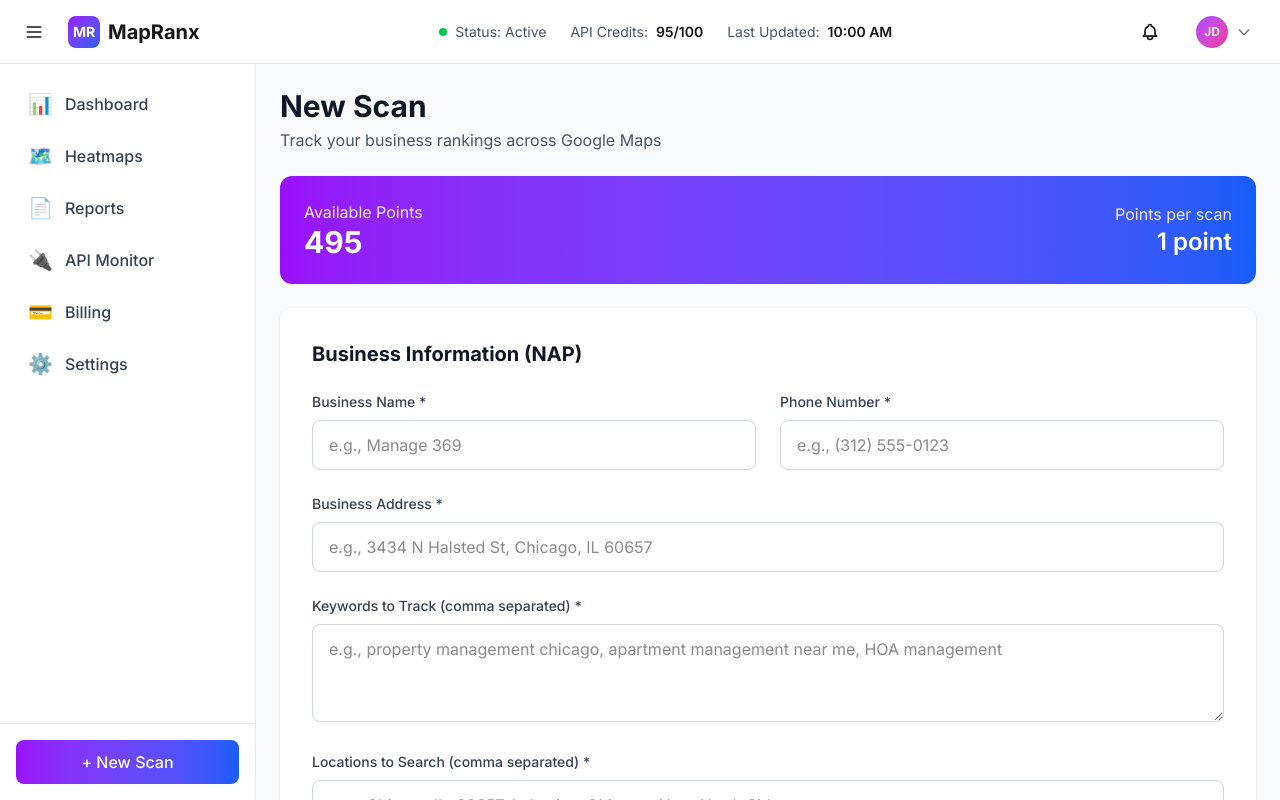
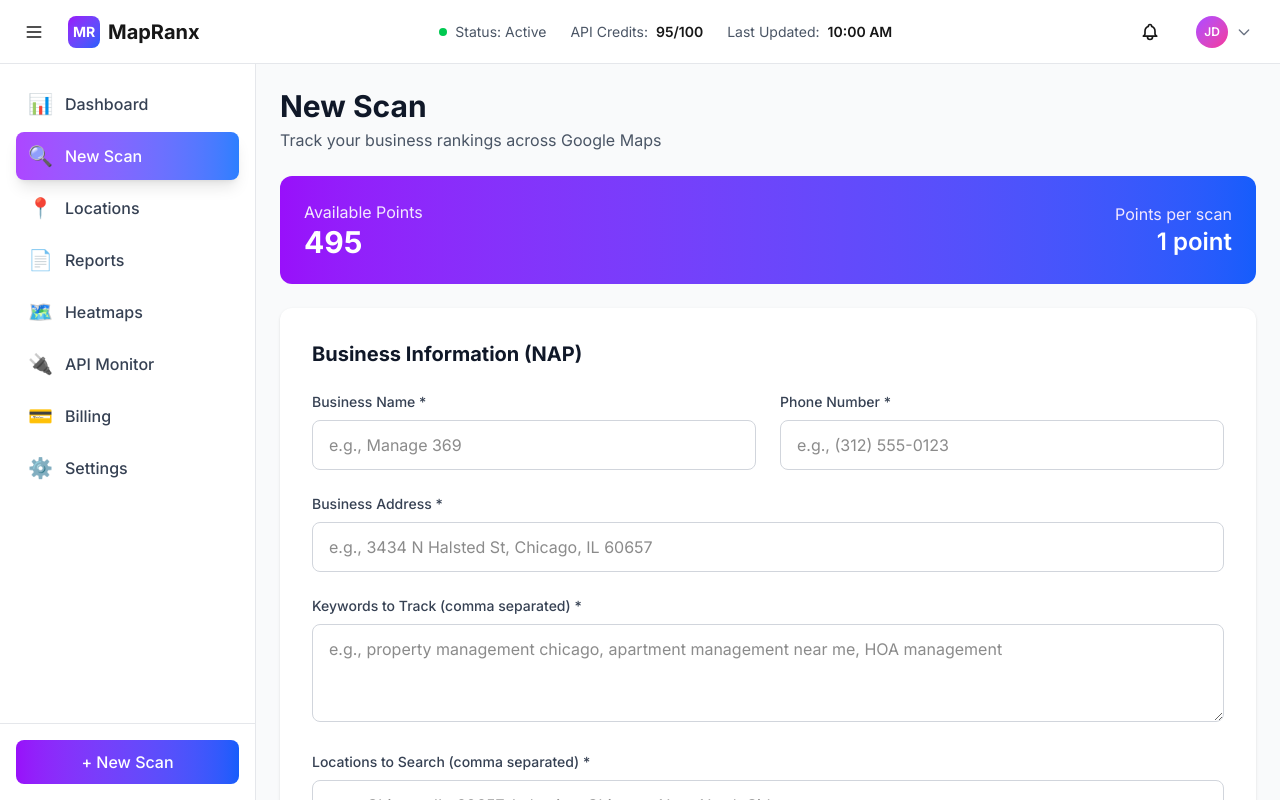
Before and after one commit to Mirsadc1971/mapranx, a Next.js app: page /dashboard/scan in a window 1280 px wide. Shown: the top 800 px of the page. Built offline with nearby package versions, Linux system fonts and the light colour scheme.

Commit message:
Update dashboard navigation with NAP tracking pages

```diff
--- a/components/DashboardLayout.tsx
+++ b/components/DashboardLayout.tsx
@@ -14,8 +14,10 @@ export default function DashboardLayout({ children }: DashboardLayoutProps) {
 
   const navigation = [
     { name: 'Dashboard', href: '/dashboard', icon: '📊' },
+    { name: 'New Scan', href: '/dashboard/scan', icon: '🔍' },
+    { name: 'Locations', href: '/dashboard/locations', icon: '📍' },
+    { name: 'Reports', href: '/dashboard/reports', icon: '📄' },
     { name: 'Heatmaps', href: '/dashboard/heatmaps', icon: '🗺️' },
-    { name: 'Reports', href: '/dashboard/reports', icon: '📄' },
     { name: 'API Monitor', href: '/dashboard/api-monitor', icon: '🔌' },
     { name: 'Billing', href: '/dashboard/billing', icon: '💳' },
     { name: 'Settings', href: '/dashboard/settings', icon: '⚙️' },
@@ -107,9 +109,9 @@ export default function DashboardLayout({ children }: DashboardLayoutProps) {
         {/* Quick Actions - Bottom of Sidebar */}
         {sidebarOpen && (
           <div className="absolute bottom-0 left-0 right-0 p-4 border-t border-gray-200">
-            <button className="w-full px-4 py-2.5 bg-gradient-to-r from-purple-600 to-blue-600 text-white rounded-lg font-medium hover:shadow-lg transition-all duration-200">
+            <Link href="/dashboard/scan" className="block w-full px-4 py-2.5 bg-gradient-to-r from-purple-600 to-blue-600 text-white rounded-lg font-medium hover:shadow-lg transition-all duration-200 text-center">
               + New Scan
-            </button>
+            </Link>
           </div>
         )}
       </aside>
```
